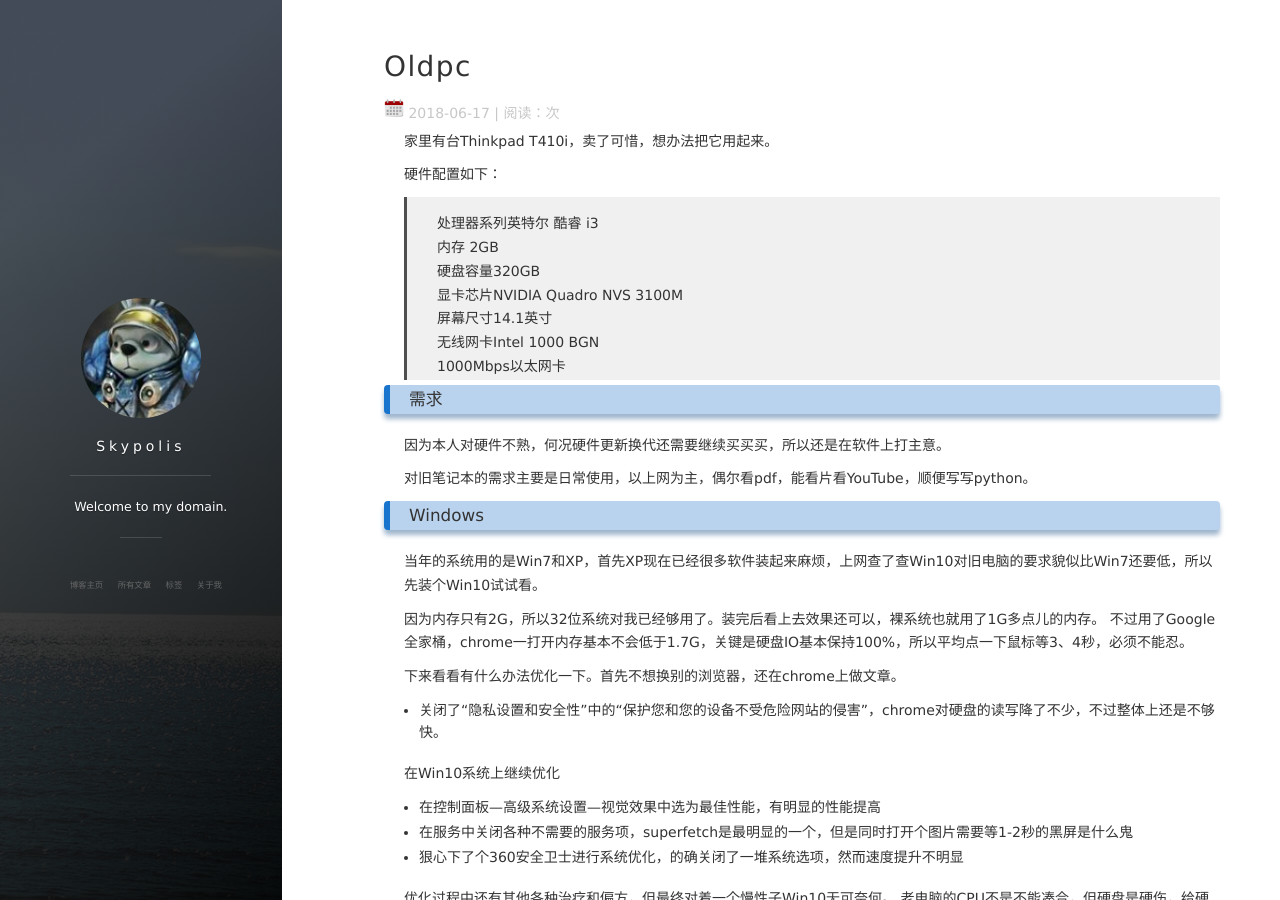
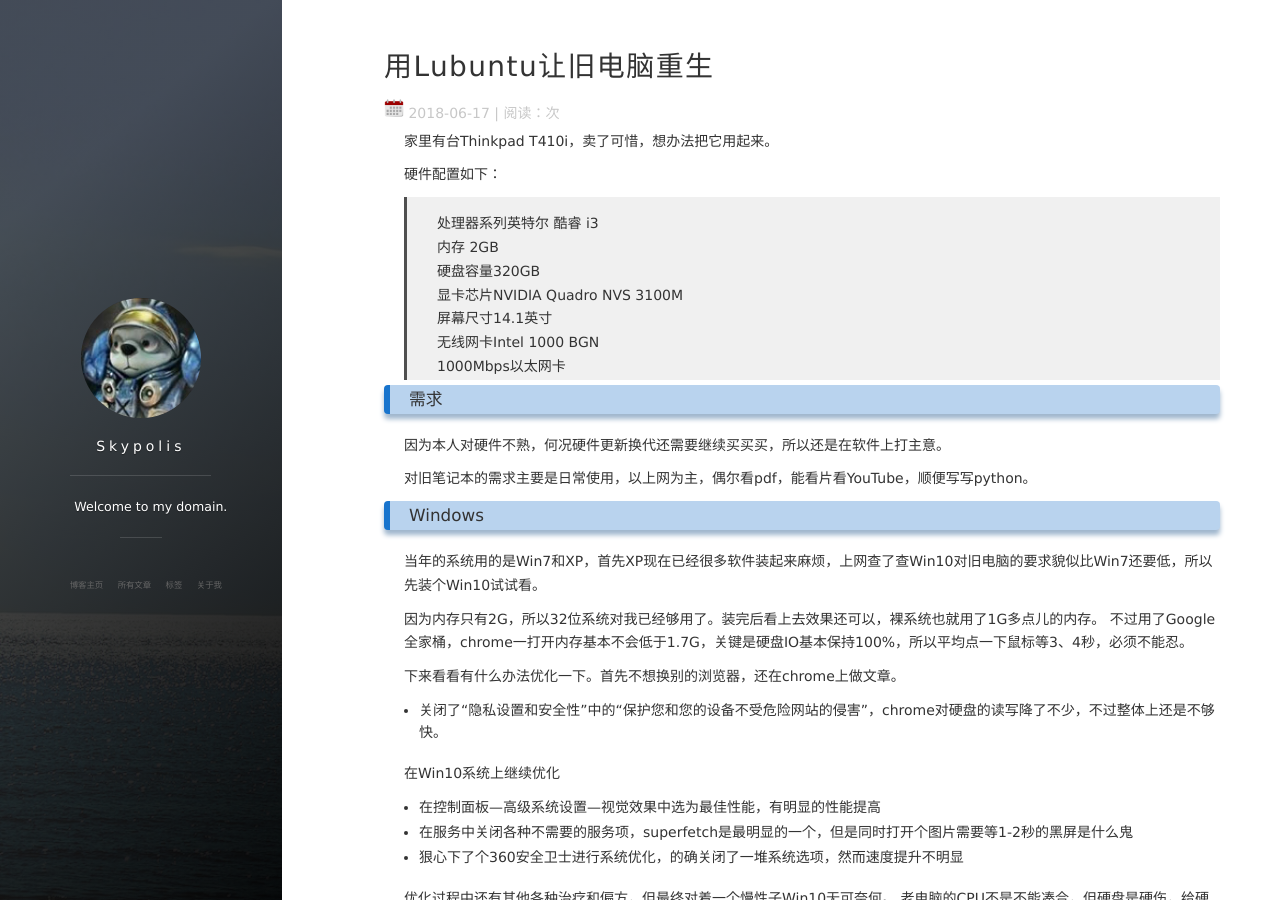
Before and after one commit to Skypolis/skypolis.github.io, a Jekyll site: the page built from _posts/2018-06-17-oldPC.md, in a window 1280 px wide and 900 px high. Built offline with Jekyll 4.4.1, drawn with Linux system fonts in a browser that asks for light colours; nearby versions of some CDN libraries; our own code applies the rules of GitHub Pages for plain Markdown files; comment, search, counter and statistics services are not loaded.

Commit message:
Update 2018-06-17-oldPC.md

```diff
--- a/_posts/2018-06-17-oldPC.md
+++ b/_posts/2018-06-17-oldPC.md
@@ -1,3 +1,11 @@
+---
+layout: post
+title: "用Lubuntu让旧电脑重生"
+date: 2018-06-17
+description: "知乎同款，一稿双投"
+tag: blog
+---
+
 家里有台Thinkpad T410i，卖了可惜，想办法把它用起来。
 
 硬件配置如下：
```
